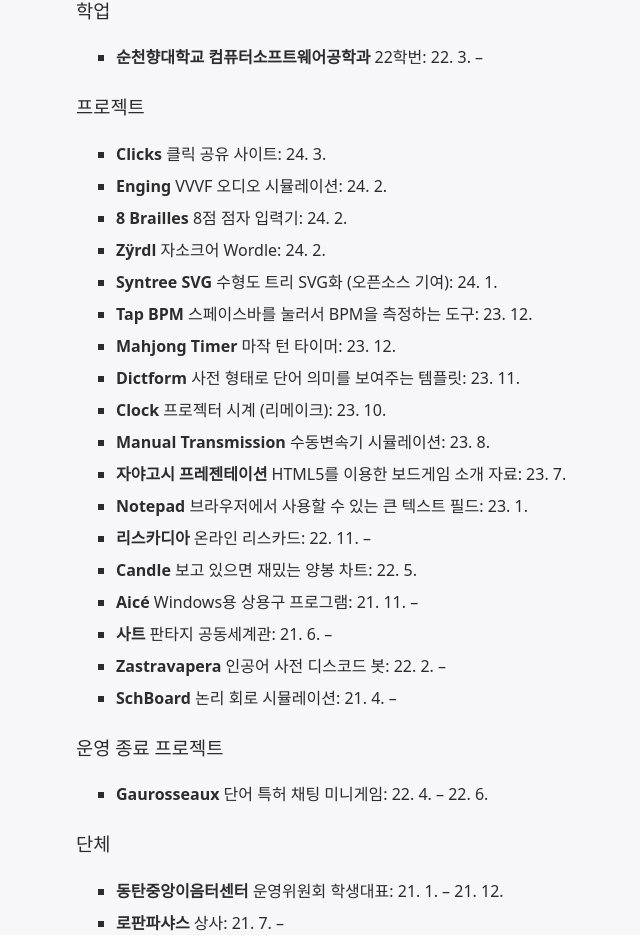
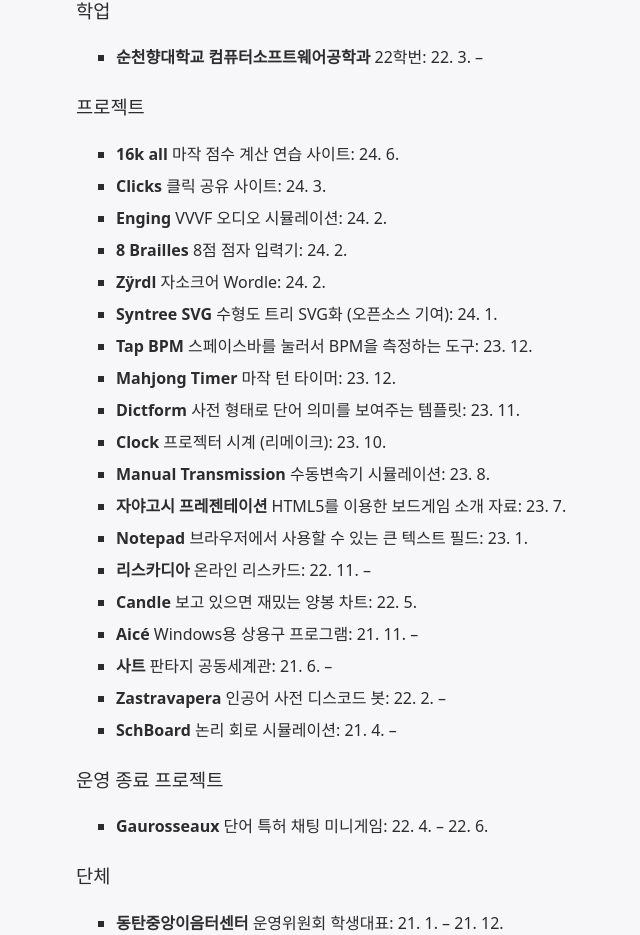
Before and after one commit to junhg0211/junhg0211.github.io, a SvelteKit app: page / in a window 1280 px wide. Shown: the part 2834-3769 px from the top of the page, without its empty margins (116-756 px from the left). Built offline with nearby package versions, Linux system fonts and the light colour scheme; a web font is replaced by a local one.

Commit message:
add 16k∀ to sites list

```diff
--- a/src/IntroducePage.svelte
+++ b/src/IntroducePage.svelte
@@ -37,6 +37,12 @@
 </ul>
 <h3>프로젝트</h3>
 <ul>
+	<ListItem
+		href="https://me.shtelo.org/mahjong-score-calculation"
+		name="16k all"
+    description="마작 점수 계산 연습 사이트"
+    date="24. 6."
+	></ListItem>
 	<ListItem
 		href="https://me.shtelo.org/clicks"
 		name="Clicks"
```
